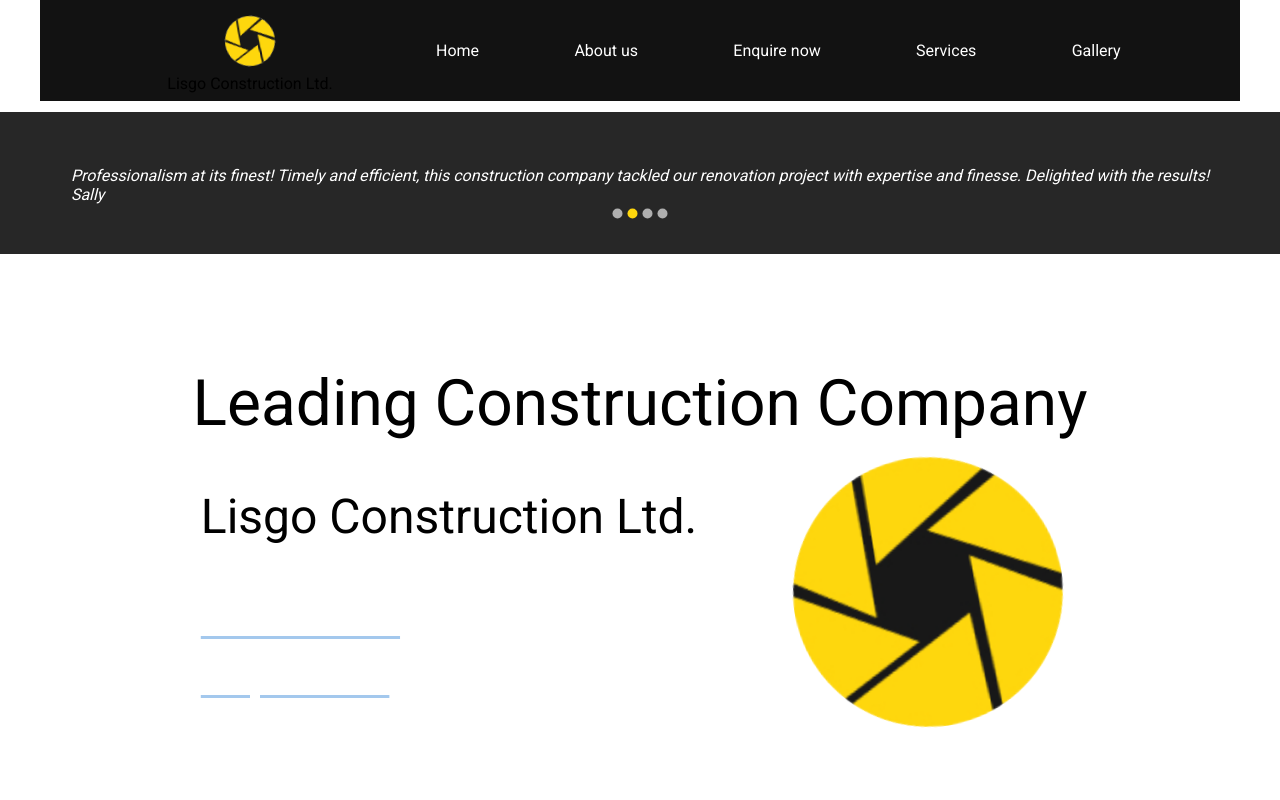
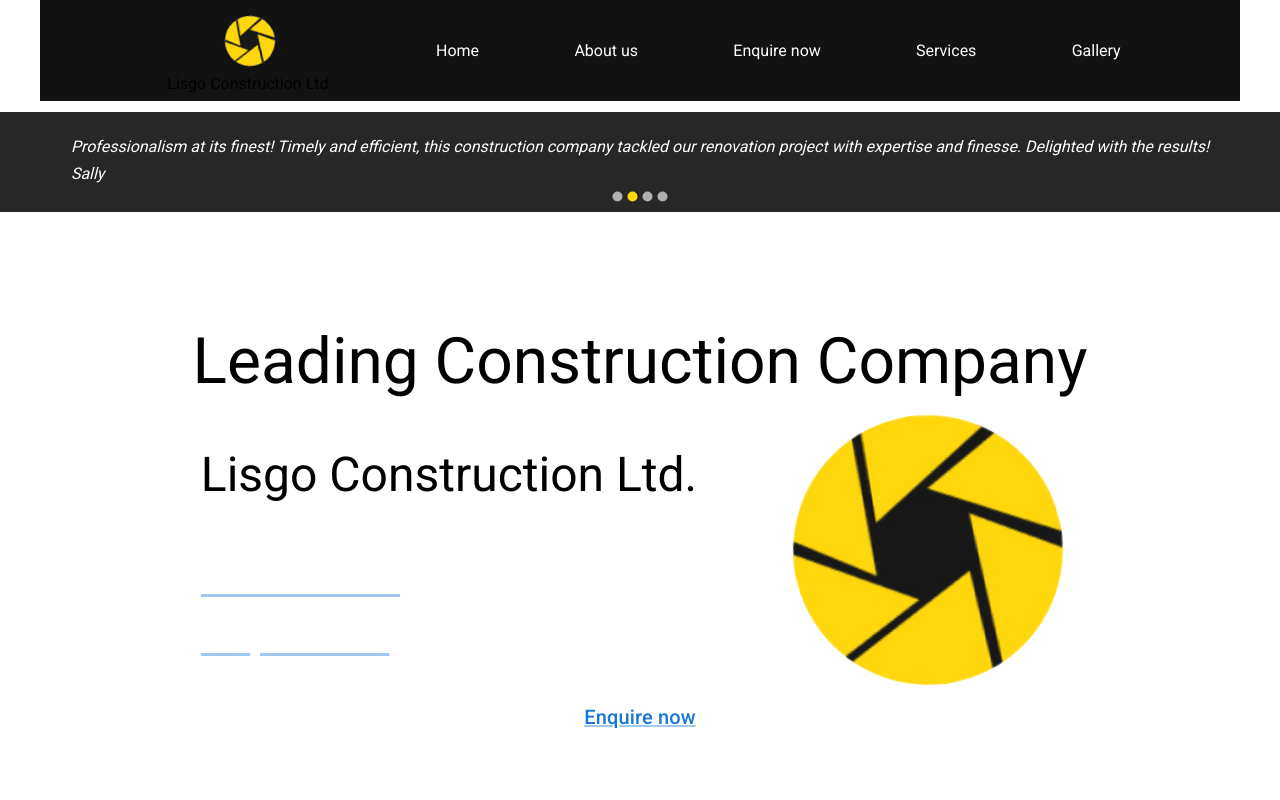
Before and after one commit to taldav8598/LisgoConstructionLtdWebsite, a React (Vite) app in the folder client/: page / in a window 1280 px wide. Shown: the top 800 px of the page. Built offline with nearby package versions, Linux system fonts and the light colour scheme.

Commit message:
feature: change carousel style and add enquire now link

```diff
--- a/client/src/Home.css
+++ b/client/src/Home.css
@@ -53,7 +53,7 @@
     justify-content: center;
     align-items: center;
     width: 100vw;
-    padding: 1em;
+    height: 100px;
     background-color: #272727;
 }
 
@@ -65,7 +65,10 @@
     color: #ffffff;
     box-shadow: none;
     font-style: italic;
-    height: 50px;
+}
+
+.Carousel > :nth-child(4) {
+    margin: .5em;
 }
 
 @keyframes rotate {
--- a/client/src/Home.jsx
+++ b/client/src/Home.jsx
@@ -60,6 +60,9 @@ export default function Navigation() {
                     />
                 </div>
                 </div>
+                <Typography variant="h6">
+                    <Link className='enquire-now-link' href='#test'>Enquire now</Link>
+                </Typography>
             </div>
         </section>
     );
--- a/client/src/Item.css
+++ b/client/src/Item.css
@@ -6,5 +6,14 @@
     display: flex;
     flex-direction: column;
     align-items: left;
-    margin: 0 auto;
+    margin: 1em auto;
+    border: 1px solid salmon;
 }
+
+.review {
+    margin: 0.25em;
+}
+
+.reviewName {
+    margin: 0.25em;
+}
```
